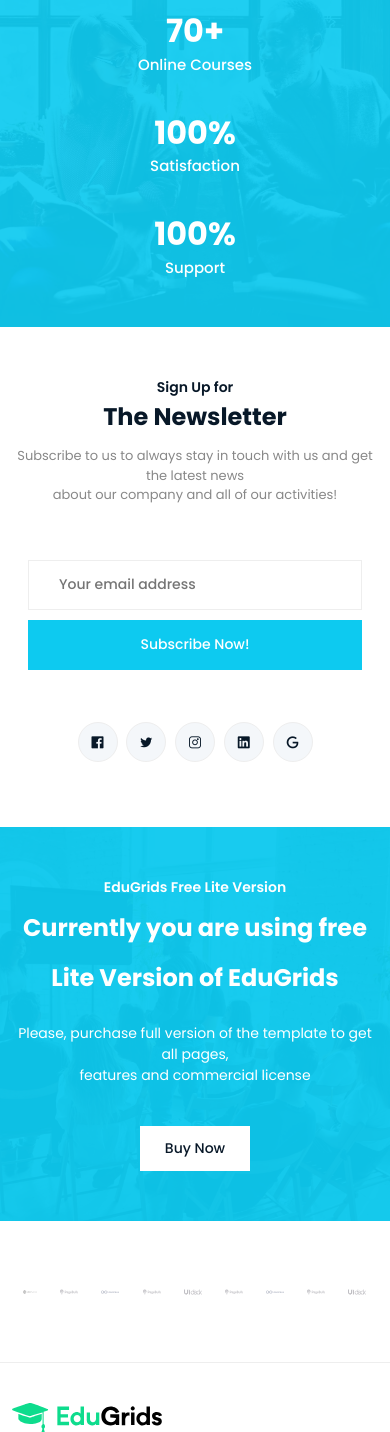
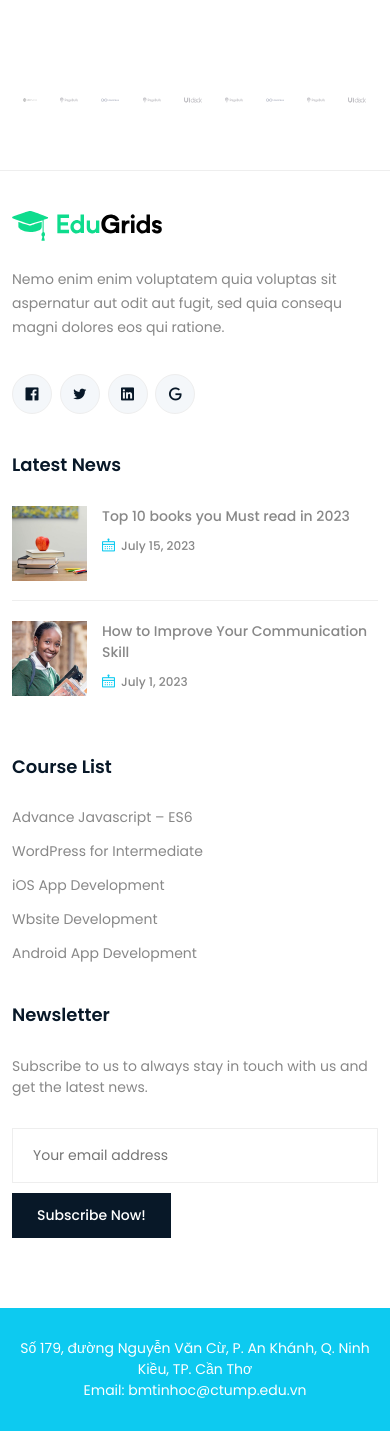
Before and after one commit to PhamTranTrong-B1910473/TTTT_HK3, a Laravel app: template resources/views/pages/home.blade.php in a window 390 px wide; the page is wider, and only the part inside the window is pictured. Shown: the part 4930-6362 px from the top of that part. Run offline with Laravel 9, Linux system fonts and the light colour scheme; the template is opened without the code that fills it, so the values that code supplies are empty; some libraries are stand-ins or nearby versions.

Commit message:
commit cua trong

```diff
--- a/resources/views/pages/home.blade.php
+++ b/resources/views/pages/home.blade.php
@@ -6,16 +6,19 @@
             <div class="row">
                 <div class="col-lg-6 col-12">
                     <div class="about-left">
-                        <div class="about-title align-left">
-                            <span class="wow fadeInDown" data-wow-delay=".2s">About Our University</span>
-                            <h2 class="wow fadeInUp" data-wow-delay=".4s">Welcome to our campus</h2>
-                            <p class="wow fadeInUp" data-wow-delay=".6s">Lorem ipsum dolor sit amet, consectetur
-                                adipisicing elit, do eius mod tempor incididunt ut labore et dolore magna aliqua. Ut
-                                enim ad min im veniam, quis nostrud exercitati ullamco laboris nisi ut aliquip ex ea
-                                commodo consequat.</p>
-                            <p class="qote wow fadeInUp" data-wow-delay=".8s">Lorem ipsum dolor sit amet, consectetur
-                                adipisicing elit, do eius mod tempor incididunt ut labore et dolore magna aliqua.</p>
-                            <div class="button wow fadeInUp" data-wow-delay="1s">
+                    <div class="about-title align-left">
+                            <span class="wow fadeInDown" data-wow-delay=".2s">Giới Thiệu Về Bộ Môn Tin Học</span>
+                            <h2 class="wow fadeInUp" data-wow-delay=".4s">Chào Mừng Đến Với Bộ Môn Tin Học</h2>
+                            <p class="wow fadeInUp" data-wow-delay=".6s">Bộ môn Tin học đã trở thành một lĩnh vực
+                                vô cùng quan trọng và phát triển mạnh mẽ trong thời đại công nghệ thông tin hiện nay.
+                                Tin học không chỉ là một bộ môn học thuật mà còn là một ngành nghề đáng chú ý với nhiều
+                                cơ hội nghề nghiệp hấp dẫn. Bằng cách sử dụng các công nghệ và phương pháp tính toán,
+                                tin học giúp chúng ta giải quyết các vấn đề phức tạp từ việc phân tích dữ liệu đến phát triển
+                                ứng dụng và hệ thống thông tin..</p>
+                            <p class="qote wow fadeInUp" data-wow-delay=".8s">Tin học không chỉ cung cấp kiến thức chuyên môn
+                                mà còn phát triển kỹ năng tư duy logic, phân tích và giải quyết vấn đề. Qua việc tìm hiểu
+                                và thực hành, sinh viên được rèn luyện khả năng tạo ra các giải pháp sáng tạo và hiệu quả</p>
+                                <div class="button wow fadeInUp" data-wow-delay="1s">
                                 <a href="about-us.html" class="btn">Read More</a>
                                 <a href="https://www.youtube.com/watch?v=RXAjuM1gGTE"
                                     class="glightbox video btn"> Play Video<i class="lni lni-play"></i></a>
@@ -25,7 +28,7 @@
                 </div>
                 <div class="col-lg-6 col-12">
                     <div class="about-right wow fadeInRight" data-wow-delay=".4s">
-                        <img src="assets/images/about/about-img2.png" alt="#">
+                        <img src="{{url('images/about/about-img1.png')}}" alt="#">
                     </div>
                 </div>
             </div>
@@ -33,8 +36,8 @@
     </section>
     <!-- /End About Us Area -->
 
-    <!-- Start Courses Area -->
-    <section class="courses section">
+ <!-- Start Courses Area -->
+ <section class="courses section">
         <div class="container">
             <div class="row">
                 <div class="col-12">
@@ -42,9 +45,8 @@
                         <div class="section-icon wow zoomIn" data-wow-delay=".4s">
                             <i class="lni lni-graduation"></i>
                         </div>
-                        <h2 class="wow fadeInUp" data-wow-delay=".4s">Featured Courses</h2>
-                        <p class="wow fadeInUp" data-wow-delay=".6s">There are many variations of passages of Lorem
-                            Ipsum available, but the majority have suffered alteration in some form.</p>
+                        <h2 class="wow fadeInUp" data-wow-delay=".4s">Các Khoá Học Nổi Bật</h2>
+                        <p class="wow fadeInUp" data-wow-delay=".6s">Dưới đây là một số khoá học về tin học đại cương của bộ môn Tin Học.</p>
                     </div>
                 </div>
             </div>
@@ -54,16 +56,16 @@
                         <!-- Start Single Course -->
                         <div class="single-course wow fadeInUp" data-wow-delay=".2s">
                             <div class="course-image">
-                                <a href="course-details.html"><img src="assets/images/courses/courses-1.jpg"
+                                <a href="course-details.html"><img src="{{url('images/courses/courses-1.jpg')}}"
                                         alt="#"></a>
-                                <p class="price">$180</p>
+                                <!-- <p class="price">$180</p> -->
                             </div>
                             <div class="content">
-                                <h3><a href="course-details.html">Computer Science</a></h3>
-                                <p>Excepteur sint occaecat cupidatat non proident, sunt in culpa qui officia deserunt
-                                    laborum.</p>
+                                <h3 class="edit_p"><a class="edit_a" href="course-details.html">Phần 1: Hệ Thống Thông Tin</a></h3>
+                                <p class="edit_p">Hệ thống thông tin là một hệ thống bao gồm các yếu tố có quan hệ với nhau cùng làm
+                                    nhiệm vụ thu thập, xử lý, lưu trữ và phân phối thông tin và dữ liệu và cung cấp một cơ chế phản hồi để đạt được một mục tiêu định trước.</p>
                             </div>
-                            <div class="bottom-content">
+                            <!-- <div class="bottom-content">
                                 <ul class="review">
                                     <li><i class="lni lni-star-filled"></i></li>
                                     <li><i class="lni lni-star-filled"></i></li>
@@ -76,7 +78,7 @@
                                     <i class="lni lni-tag"></i>
                                     <a href="javascript:void(0)">Programming</a>
                                 </span>
-                            </div>
+                            </div> -->
                         </div>
                         <!-- End Single Course -->
                     </div>
@@ -84,16 +86,17 @@
                         <!-- Start Single Course -->
                         <div class="single-course wow fadeInUp" data-wow-delay=".4s">
                             <div class="course-image">
-                                <a href="course-details.html"><img src="assets/images/courses/courses-2.jpg"
+                                <a href="course-details.html"><img src="{{url('images/courses/courses-2.jpg')}}"
                                         alt="#"></a>
-                                <p class="price">$200</p>
+                                <!-- <p class="price">$200</p> -->
                             </div>
                             <div class="content">
-                                <h3><a href="course-details.html">Business Management</a></h3>
-                                <p>Excepteur sint occaecat cupidatat non proident, sunt in culpa qui officia deserunt
-                                    laborum.</p>
+                                <h3 ><a class="edit_a" href="course-details.html">Phần 2: Cấu Trúc Tổng Quát Hệ Thống Máy Tính</a></h3>
+                                <p class="edit_p">Tổng quan về cấu trúc máy tính, mô hình máy Turing,
+                                    nguyên lý Von Neumann, sơ đồ tổng quát của một máy tính,
+                                    nguyên lý hoạt động của máy tính</p>
                             </div>
-                            <div class="bottom-content">
+                            <!-- <div class="bottom-content">
                                 <ul class="review">
                                     <li><i class="lni lni-star-filled"></i></li>
                                     <li><i class="lni lni-star-filled"></i></li>
@@ -106,7 +109,7 @@
                                     <i class="lni lni-tag"></i>
                                     <a href="javascript:void(0)">Business</a>
                                 </span>
-                            </div>
+                            </div> -->
                         </div>
                         <!-- End Single Course -->
                     </div>
@@ -114,16 +117,17 @@
                         <!-- Start Single Course -->
                         <div class="single-course wow fadeInUp" data-wow-delay=".6s">
                             <div class="course-image">
-                                <a href="course-details.html"><img src="assets/images/courses/courses-3.jpg"
+                                <a href="course-details.html"><img src="{{url('images/courses/courses-3.jpg')}}"
                                         alt="#"></a>
-                                <p class="price">Free</p>
+                                <!-- <p class="price">Free</p> -->
                             </div>
                             <div class="content">
-                                <h3><a href="course-details.html">Java Online Course</a></h3>
-                                <p>Excepteur sint occaecat cupidatat non proident, sunt in culpa qui officia deserunt
-                                    laborum.</p>
+                                <h3><a class="edit_a" href="course-details.html">Phần 3: HĐH Windows</a></h3>
+                                <p class="edit_p">Hệ điều hành Windowscó tên đầy đủ là Microsoft Windows,
+                                    hay có thể gọi đơn giản là Windows. Hệ điều hành này được phát
+                                     triển và phân phối bởi “ông lớn” ngành công nghệ là Microsoft.</p>
                             </div>
-                            <div class="bottom-content">
+                            <!-- <div class="bottom-content">
                                 <ul class="review">
                                     <li><i class="lni lni-star-filled"></i></li>
                                     <li><i class="lni lni-star-filled"></i></li>
@@ -136,7 +140,7 @@
                                     <i class="lni lni-tag"></i>
                                     <a href="javascript:void(0)">Programming</a>
                                 </span>
-                            </div>
+                            </div> -->
                         </div>
                         <!-- End Single Course -->
                     </div>
@@ -144,16 +148,18 @@
                         <!-- Start Single Course -->
                         <div class="single-course wow fadeInUp" data-wow-delay=".2s">
                             <div class="course-image">
-                                <a href="course-details.html"><img src="assets/images/courses/courses-4.jpg"
+                                <a href="course-details.html"><img src="{{url('images/courses/courses-4.jpg')}}"
                                         alt="#"></a>
-                                <p class="price">$299</p>
+                                <!-- <p class="price">$299</p> -->
                             </div>
                             <div class="content">
-                                <h3><a href="course-details.html">Electrical Engineering</a></h3>
-                                <p>Excepteur sint occaecat cupidatat non proident, sunt in culpa qui officia deserunt
-                                    laborum.</p>
+                                <h3><a class="edit_a" href="course-details.html">Phần 4: Internet</a></h3>
+                                <p class="edit_p">Internet là hệ thống thông tin toàn cầu. Với chức năng chính là truyền thông
+                                    tin theo kiểu nối chuyển gói dữ liệu dựa trên một giao thức liên mạng đã được
+                                    chuẩn hóa. Internet giúp kết nối hàng tỷ máy tính, thiết bị điện tử thông
+                                     minh khác nhau.</p>
                             </div>
-                            <div class="bottom-content">
+                            <!-- <div class="bottom-content">
                                 <ul class="review">
                                     <li><i class="lni lni-star-filled"></i></li>
                                     <li><i class="lni lni-star-filled"></i></li>
@@ -166,7 +172,7 @@
                                     <i class="lni lni-tag"></i>
                                     <a href="javascript:void(0)">Science</a>
                                 </span>
-                            </div>
+                            </div> -->
                         </div>
                         <!-- End Single Course -->
                     </div>
@@ -174,16 +180,17 @@
                         <!-- Start Single Course -->
                         <div class="single-course wow fadeInUp" data-wow-delay=".4s">
                             <div class="course-image">
-                                <a href="course-details.html"><img src="assets/images/courses/courses-5.jpg"
+                                <a href="course-details.html"><img src="{{url('images/courses/courses-5.jpg')}}"
                                         alt="#"></a>
-                                <p class="price">$150</p>
+                                <!-- <p class="price">$150</p> -->
                             </div>
                             <div class="content">
-                                <h3><a href="course-details.html">Architecture Design</a></h3>
-                                <p>Excepteur sint occaecat cupidatat non proident, sunt in culpa qui officia deserunt
-                                    laborum.</p>
+                                <h3><a class="edit_a" href="course-details.html">Phần 5: Microsoft Word</a></h3>
+                                <p class="edit_p">Microsoft Word, còn được biết đến với tên khác là Word, là một chương trình soạn
+                                    thảo văn bản phổ biển hiện nay của công ty phần mềm nổi tiếng Microsoft.
+                                    Nó cho phép người dùng làm việc với văn bản thô .</p>
                             </div>
-                            <div class="bottom-content">
+                            <!-- <div class="bottom-content">
                                 <ul class="review">
                                     <li><i class="lni lni-star-filled"></i></li>
                                     <li><i class="lni lni-star-filled"></i></li>
@@ -196,7 +203,7 @@
                                     <i class="lni lni-tag"></i>
                                     <a href="javascript:void(0)">Design</a>
                                 </span>
-                            </div>
+                            </div> -->
                         </div>
                         <!-- End Single Course -->
                     </div>
@@ -204,16 +211,17 @@
                         <!-- Start Single Course -->
                         <div class="single-course wow fadeInUp" data-wow-delay=".6s">
                             <div class="course-image">
-                                <a href="course-details.html"><img src="assets/images/courses/courses-6.jpg"
+                                <a href="course-details.html"><img src="{{url('images/courses/courses-6.jpg')}}"
                                         alt="#"></a>
-                                <p class="price">$250</p>
+                                <!-- <p class="price">$250</p> -->
                             </div>
                             <div class="content">
-                                <h3><a href="course-details.html">Medical Technology</a></h3>
-                                <p>Excepteur sint occaecat cupidatat non proident, sunt in culpa qui officia deserunt
-                                    laborum.</p>
+                                <h3><a class="edit_a" href="course-details.html">Phần 6: Microsoft Excel</a></h3>
+                                <p class="edit_p">Microsoft Excel là một ứng dụng bảng tính thuộc bộ Microsoft Office,
+                                    công dụng chính của nó là giúp người dùng tính toán nhanh và chính xác với
+                                    số lượng dữ liệu lớn.</p>
                             </div>
-                            <div class="bottom-content">
+                            <!-- <div class="bottom-content">
                                 <ul class="review">
                                     <li><i class="lni lni-star-filled"></i></li>
                                     <li><i class="lni lni-star-filled"></i></li>
@@ -226,7 +234,38 @@
                                     <i class="lni lni-tag"></i>
                                     <a href="javascript:void(0)">Medical</a>
                                 </span>
+                            </div> -->
+                        </div>
+                        <!-- End Single Course -->
+
+                    </div>
+                    <div class="col-lg-4 col-md-6 col-12">
+                        <!-- Start Single Course -->
+                        <div class="single-course wow fadeInUp" data-wow-delay=".4s">
+                            <div class="course-image">
+                                <a href="course-details.html"><img src="{{url('images/courses/courses-7.jpg')}}"
+                                        alt="#"></a>
+                                <!-- <p class="price">$200</p> -->
                             </div>
+                            <div class="content">
+                                <h3><a class="edit_a" href="course-details.html">Phần 7: Microsoft Powerpoint</a></h3>
+                                <p class="edit_p">Microsoft PowerPoint (gọi tắt là PowerPoint) là một phần mềm trình
+                                    chiếu do Microsoft phát triển.</p>
+                            </div>
+                            <!-- <div class="bottom-content">
+                                <ul class="review">
+                                    <li><i class="lni lni-star-filled"></i></li>
+                                    <li><i class="lni lni-star-filled"></i></li>
+                                    <li><i class="lni lni-star-filled"></i></li>
+                                    <li><i class="lni lni-star-filled"></i></li>
+                                    <li><i class="lni lni-star-filled"></i></li>
+                                    <li>10 Reviews</li>
+                                </ul>
+                                <span class="tag">
+                                    <i class="lni lni-tag"></i>
+                                    <a href="javascript:void(0)">Business</a>
+                                </span>
+                            </div> -->
                         </div>
                         <!-- End Single Course -->
                     </div>
@@ -236,95 +275,9 @@
     </section>
     <!-- End Courses Area -->
 
-    <!-- Start Achivement Area -->
-    <section class="our-achievement section overlay">
-        <div class="container">
-            <div class="row">
-                <div class="col-lg-3 col-md-3 col-12">
-                    <div class="single-achievement wow fadeInUp" data-wow-delay=".2s">
-                        <h3 class="counter"><span id="secondo1" class="countup" cup-end="500">500</span>+</h3>
-                        <h4>Happy Clients</h4>
-                    </div>
-                </div>
-                <div class="col-lg-3 col-md-3 col-12">
-                    <div class="single-achievement wow fadeInUp" data-wow-delay=".4s">
-                        <h3 class="counter"><span id="secondo2" class="countup" cup-end="70">70</span>+</h3>
-                        <h4>Online Courses</h4>
-                    </div>
-                </div>
-                <div class="col-lg-3 col-md-3 col-12">
-                    <div class="single-achievement wow fadeInUp" data-wow-delay=".6s">
-                        <h3 class="counter"><span id="secondo3" class="countup" cup-end="100">100</span>%</h3>
-                        <h4>Satisfaction</h4>
-                    </div>
-                </div>
-                <div class="col-lg-3 col-md-3 col-12">
-                    <div class="single-achievement wow fadeInUp" data-wow-delay=".6s">
-                        <h3 class="counter"><span id="secondo3" class="countup" cup-end="100">100%</span>%</h3>
-                        <h4>Support</h4>
-                    </div>
-                </div>
-            </div>
-        </div>
-    </section>
-    <!-- End Achivement Area -->
 
-    <!-- Start Newsletter Area -->
-    <section class="newsletter-area section">
-        <div class="container">
-            <div class="row ">
-                <div class="col-lg-6 offset-lg-3 col-md-12 col-12">
-                    <div class="newsletter-title">
-                        <span>Sign Up for</span>
-                        <h2>The Newsletter</h2>
-                        <p>Subscribe to us to always stay in touch with us and get the latest news<br>
-                            about our company and all of our activities!</p>
-                    </div>
-                    <!-- Start Newsletter Form -->
-                    <div class="subscribe-text wow fadeInUp" data-wow-delay=".2s">
-                        <form action="mail/mail.php" method="get" target="_blank" class="newsletter-inner">
-                            <input name="EMAIL" placeholder="Your email address" class="common-input"
-                                onfocus="this.placeholder = ''" onblur="this.placeholder = 'Your email address'"
-                                required="" type="email">
-                            <div class="button">
-                                <button class="btn">Subscribe Now!</button>
-                            </div>
-                        </form>
-                        <ul class="newsletter-social">
-                            <li><a href="javascript:void(0)"><i class="lni lni-facebook-original"></i></a></li>
-                            <li><a href="javascript:void(0)"><i class="lni lni-twitter-original"></i></a></li>
-                            <li><a href="javascript:void(0)"><i class="lni lni-instagram"></i></a></li>
-                            <li><a href="javascript:void(0)"><i class="lni lni-linkedin-original"></i></a></li>
-                            <li><a href="javascript:void(0)"><i class="lni lni-google"></i></a></li>
-                        </ul>
-                    </div>
-                    <!-- End Newsletter Form -->
-                </div>
-            </div>
-        </div>
-    </section>
-    <!-- /End Newsletter Area -->
 
-    <!-- Start Call To Action Area -->
-    <section class="call-action section overlay">
-        <div class="container">
-            <div class="row ">
-                <div class="col-lg-8 offset-lg-2 col-md-12 col-12">
-                    <div class="call-content">
-                        <span>EduGrids Free Lite Version</span>
-                        <h2>Currently you are using free <br>Lite
-                            Version of EduGrids</h2>
-                        <p>Please, purchase full version of the template to get all pages,<br>
-                            features and commercial license</p>
-                        <div class="button">
-                            <a href="javascript:void(0)" class="btn">Buy Now</a>
-                        </div>
-                    </div>
-                </div>
-            </div>
-        </div>
-    </section>
-    <!-- /End Call To Action Area -->
+
 
     <!-- Start Clients Area -->
     <div class="client-logo-section">
```
Also changed, not shown: package-lock.json.
